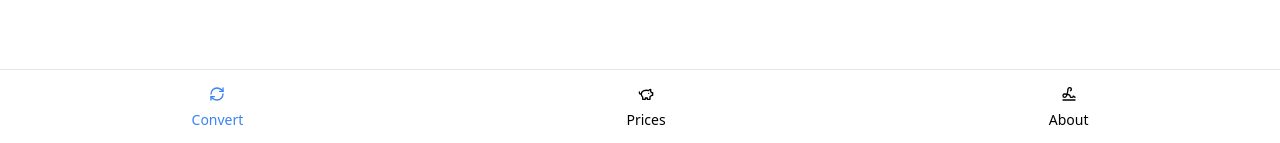
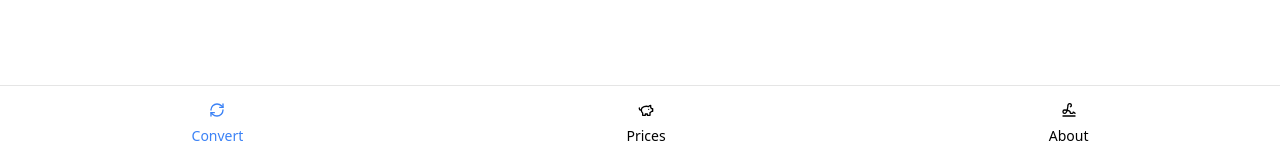
Before and after one commit to Plsr/krones, a Next.js app: page / in a window 1280 px wide. Shown: the part 654-797 px from the top of the page. Built offline with nearby package versions, Linux system fonts and the light colour scheme; what tailwindcss-safe-area would draw is missing.

Commit message:
Respect safe area for bottom nav

```diff
--- a/components/BottomNav.tsx
+++ b/components/BottomNav.tsx
@@ -10,7 +10,7 @@ export const BottomNav = () => {
   return (
     <div className='mt-auto'>
       <Separator />
-      <div className='flex justify-around py-4'>
+      <div className='flex justify-around pt-4 pb-safe-offset-4'>
         <MenuItem
           href='/'
           title='Convert'
```
